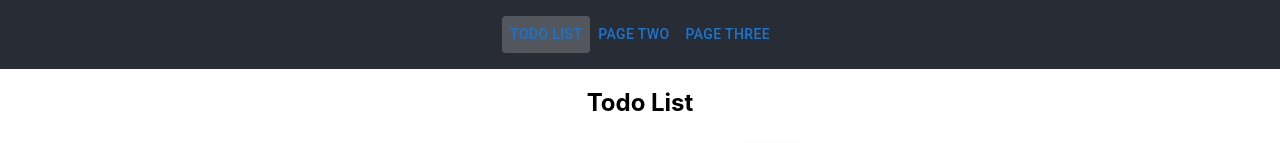
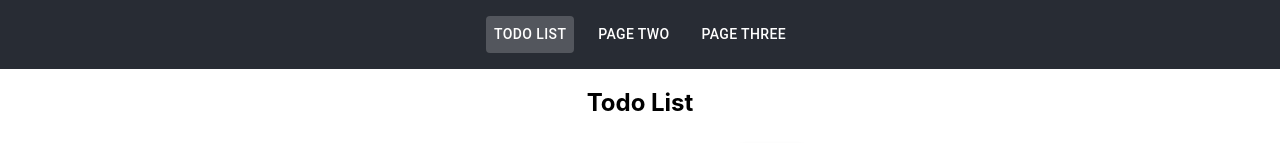
Before and after one commit to IlyaEdelshtein/testReactApp, a React (Create React App) app: page / in a window 1280 px wide. Shown: the top 143 px of the page. Built offline with nearby package versions, Linux system fonts and the light colour scheme; no server answers.

Commit message:
Fix typed component usage in Header

```diff
--- a/src/components/Header.tsx
+++ b/src/components/Header.tsx
@@ -10,36 +10,45 @@ const Nav = styled.nav`
   justify-content: center;
 `;
 
-const Tab = styled(Button)`
-  color: #fff;
-  margin: 0 0.5rem;
-  text-decoration: none;
-`;
+const tabSx = {
+  color: '#fff',
+  margin: '0 0.5rem',
+  textDecoration: 'none',
+};
 
 const Header: React.FC = () => (
   <Nav>
-    <Tab
+    <Button
       component={NavLink}
       to="/"
       end
-      sx={{ '&.active': { backgroundColor: 'rgba(255,255,255,0.2)' } }}
+      sx={{
+        ...tabSx,
+        '&.active': { backgroundColor: 'rgba(255,255,255,0.2)' },
+      }}
     >
       Todo List
-    </Tab>
-    <Tab
+    </Button>
+    <Button
       component={NavLink}
       to="/two"
-      sx={{ '&.active': { backgroundColor: 'rgba(255,255,255,0.2)' } }}
+      sx={{
+        ...tabSx,
+        '&.active': { backgroundColor: 'rgba(255,255,255,0.2)' },
+      }}
     >
       Page Two
-    </Tab>
-    <Tab
+    </Button>
+    <Button
       component={NavLink}
       to="/three"
-      sx={{ '&.active': { backgroundColor: 'rgba(255,255,255,0.2)' } }}
+      sx={{
+        ...tabSx,
+        '&.active': { backgroundColor: 'rgba(255,255,255,0.2)' },
+      }}
     >
       Page Three
-    </Tab>
+    </Button>
   </Nav>
 );
 
```
